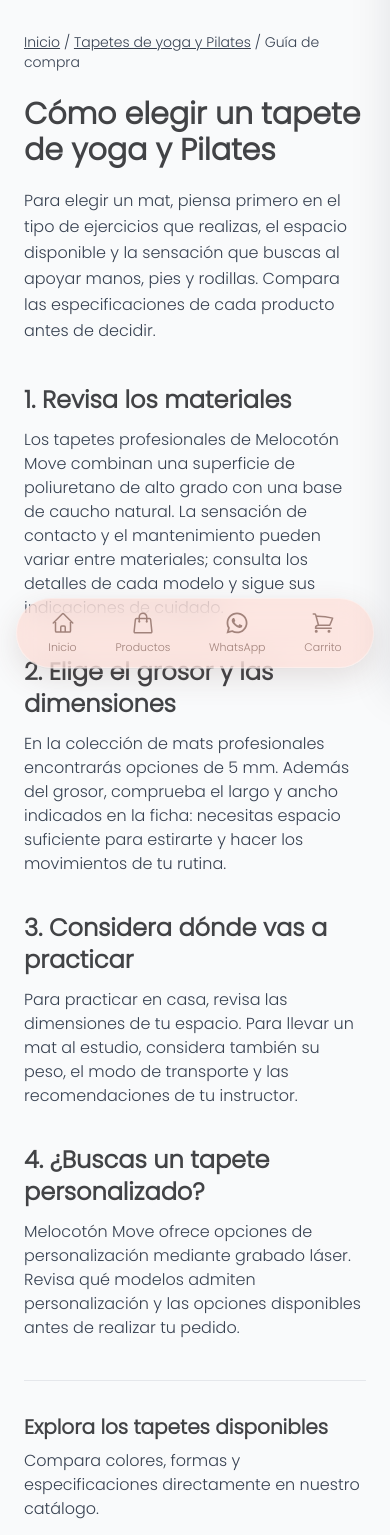
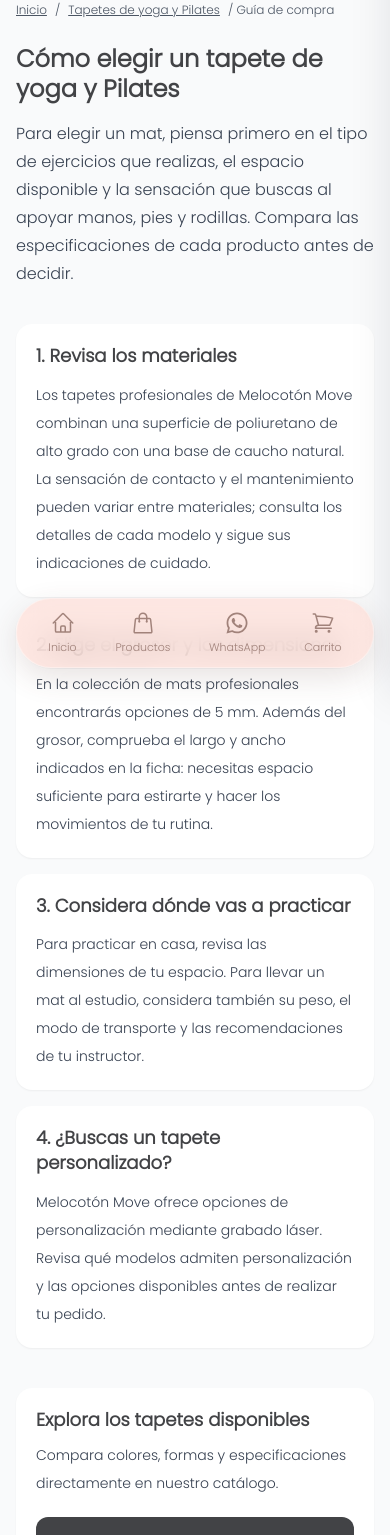
Before and after one commit to gonzalofreyna/melocoton-move, a Next.js app: page /guia-elegir-tapete-yoga-pilates in a window 390 px wide. Shown: the part 160-1695 px from the top of the page. Built offline with nearby package versions, Linux system fonts and the light colour scheme; no server answers.

Commit message:
style(geo): mobile-first layouts for buying guides and category FAQs

```diff
--- a/pages/guia-elegir-tapete-yoga-pilates.tsx
+++ b/pages/guia-elegir-tapete-yoga-pilates.tsx
@@ -9,33 +9,33 @@ export default function GuiaTapetes() {
         <meta name="description" content="Guía para elegir un tapete de yoga y Pilates: materiales, grosor, dimensiones, uso y personalización. Consejos de Melocotón Move." />
         <link rel="canonical" href="https://www.melocotonmove.com/guia-elegir-tapete-yoga-pilates" />
       </Head>
-      <main className="bg-gray-50 px-6 py-16">
-        <article className="mx-auto max-w-3xl text-gray-700">
-          <nav aria-label="Ruta de navegación" className="mb-6 text-sm">
+      <main className="min-h-screen bg-gray-50 px-4 py-8 sm:px-6 sm:py-16">
+        <article className="mx-auto max-w-3xl text-sm leading-7 text-gray-700 sm:text-base">
+          <nav aria-label="Ruta de navegación" className="mb-6 flex flex-wrap items-center gap-x-2 gap-y-1 text-xs leading-5 text-gray-600 sm:text-sm">
             <Link className="underline" href="/">Inicio</Link> / <Link className="underline" href="/tapetes-yoga-pilates">Tapetes de yoga y Pilates</Link> / Guía de compra
           </nav>
-          <h1 className="text-3xl sm:text-4xl font-bold text-brand-blue">Cómo elegir un tapete de yoga y Pilates</h1>
-          <p className="mt-5 leading-relaxed">Para elegir un mat, piensa primero en el tipo de ejercicios que realizas, el espacio disponible y la sensación que buscas al apoyar manos, pies y rodillas. Compara las especificaciones de cada producto antes de decidir.</p>
-          <section className="mt-10 space-y-3">
-            <h2 className="text-2xl font-semibold text-brand-blue">1. Revisa los materiales</h2>
+          <h1 className="text-2xl font-bold leading-tight text-brand-blue sm:text-4xl">Cómo elegir un tapete de yoga y Pilates</h1>
+          <p className="mt-4 text-base leading-7 sm:mt-5 sm:text-lg sm:leading-8">Para elegir un mat, piensa primero en el tipo de ejercicios que realizas, el espacio disponible y la sensación que buscas al apoyar manos, pies y rodillas. Compara las especificaciones de cada producto antes de decidir.</p>
+          <section className="mt-9 space-y-3 rounded-2xl bg-white p-5 shadow-sm sm:mt-10 sm:p-7">
+            <h2 className="text-lg font-semibold leading-snug text-brand-blue sm:text-2xl">1. Revisa los materiales</h2>
             <p>Los tapetes profesionales de Melocotón Move combinan una superficie de poliuretano de alto grado con una base de caucho natural. La sensación de contacto y el mantenimiento pueden variar entre materiales; consulta los detalles de cada modelo y sigue sus indicaciones de cuidado.</p>
           </section>
-          <section className="mt-9 space-y-3">
-            <h2 className="text-2xl font-semibold text-brand-blue">2. Elige el grosor y las dimensiones</h2>
+          <section className="mt-4 space-y-3 rounded-2xl bg-white p-5 shadow-sm sm:mt-6 sm:p-7">
+            <h2 className="text-lg font-semibold leading-snug text-brand-blue sm:text-2xl">2. Elige el grosor y las dimensiones</h2>
             <p>En la colección de mats profesionales encontrarás opciones de 5 mm. Además del grosor, comprueba el largo y ancho indicados en la ficha: necesitas espacio suficiente para estirarte y hacer los movimientos de tu rutina.</p>
           </section>
-          <section className="mt-9 space-y-3">
-            <h2 className="text-2xl font-semibold text-brand-blue">3. Considera dónde vas a practicar</h2>
+          <section className="mt-4 space-y-3 rounded-2xl bg-white p-5 shadow-sm sm:mt-6 sm:p-7">
+            <h2 className="text-lg font-semibold leading-snug text-brand-blue sm:text-2xl">3. Considera dónde vas a practicar</h2>
             <p>Para practicar en casa, revisa las dimensiones de tu espacio. Para llevar un mat al estudio, considera también su peso, el modo de transporte y las recomendaciones de tu instructor.</p>
           </section>
-          <section className="mt-9 space-y-3">
-            <h2 className="text-2xl font-semibold text-brand-blue">4. ¿Buscas un tapete personalizado?</h2>
+          <section className="mt-4 space-y-3 rounded-2xl bg-white p-5 shadow-sm sm:mt-6 sm:p-7">
+            <h2 className="text-lg font-semibold leading-snug text-brand-blue sm:text-2xl">4. ¿Buscas un tapete personalizado?</h2>
             <p>Melocotón Move ofrece opciones de personalización mediante grabado láser. Revisa qué modelos admiten personalización y las opciones disponibles antes de realizar tu pedido.</p>
           </section>
-          <section className="mt-10 border-t border-gray-200 pt-8">
-            <h2 className="text-xl font-semibold text-brand-blue">Explora los tapetes disponibles</h2>
+          <section className="mt-10 rounded-2xl bg-white p-5 shadow-sm sm:p-7">
+            <h2 className="text-lg font-semibold leading-snug text-brand-blue sm:text-xl">Explora los tapetes disponibles</h2>
             <p className="mt-2">Compara colores, formas y especificaciones directamente en nuestro catálogo.</p>
-            <Link href="/tapetes-yoga-pilates" className="mt-4 inline-block rounded-lg bg-brand-blue px-5 py-3 font-semibold text-white">Ver tapetes de yoga y Pilates</Link>
+            <Link href="/tapetes-yoga-pilates" className="mt-5 flex min-h-12 w-full items-center justify-center rounded-xl bg-brand-blue px-5 py-3 text-center font-semibold text-white sm:inline-flex sm:w-auto">Ver tapetes de yoga y Pilates</Link>
           </section>
         </article>
       </main>
```
